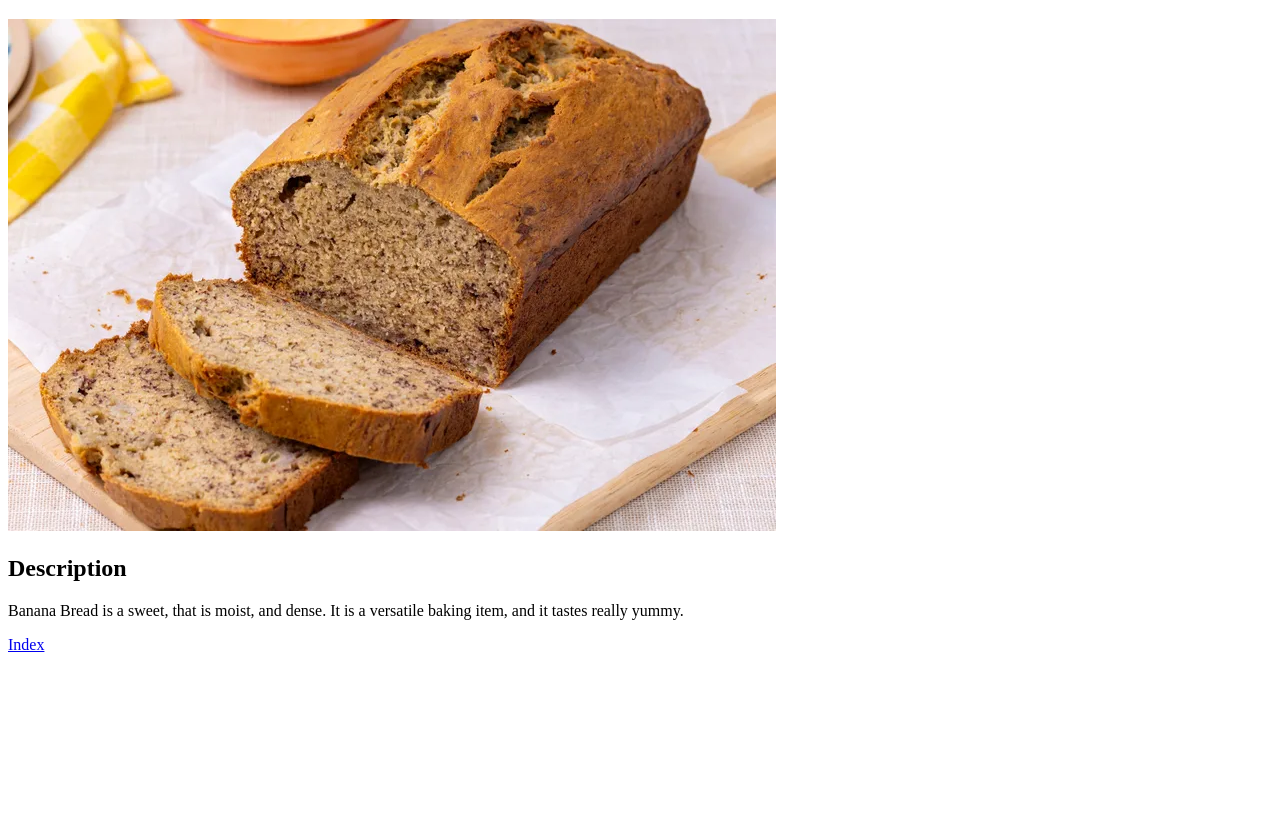
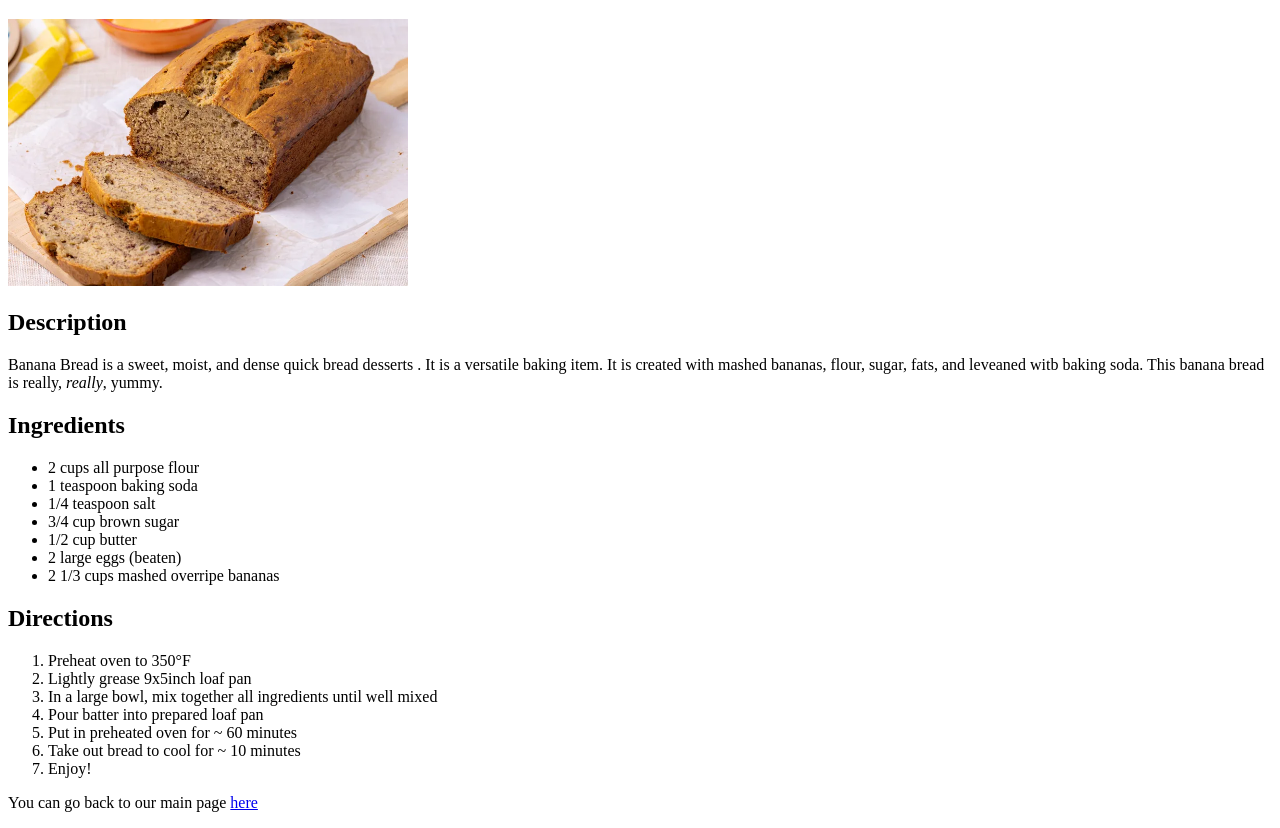
Before and after one commit to Logical18/odin-recipes, a plain HTML site: page recipes/banana_bread.html in a window 1280 px wide. Shown: the part 61-889 px from the top of the page. Before the commit the page ends 800 px from the top, so only its background shows below. Drawn offline with Linux system fonts and the light colour scheme.

Commit message:
add ingredients and directions, and enhance other aspects of page

```diff
--- a/recipes/banana_bread.html
+++ b/recipes/banana_bread.html
@@ -9,12 +9,33 @@
 <body>
     <h1>Banana Bread</h1>
 
-    <img src="nanana_bread.webp" alt="image of delicious looking banana bread">
+    <img src="nanana_bread.webp" alt="image of delicious looking banana bread" width="400">
     <h2>Description</h2>
-    <p>Banana Bread is a sweet, that is moist, and dense. It is a versatile baking item, and it tastes really yummy.</p>
+    <p>Banana Bread is a sweet, moist, and dense quick bread desserts . It is a versatile baking item. It is created with mashed bananas, flour, sugar, fats, and leveaned witb baking soda. This banana bread is really, <em>really</em>, yummy.</p>
 
+    <h2>Ingredients</h2>
+    <ul>
+        <li>2 cups all purpose flour</li>
+        <li>1 teaspoon baking soda</li>
+        <li>1/4 teaspoon salt</li>
+        <li>3/4 cup brown sugar</li>
+        <li>1/2 cup butter</li>
+        <li>2 large eggs (beaten)</li>
+        <li>2 1/3 cups mashed overripe bananas</li>
+     </ul>
 
-    <p><a href="../index.html">Index</a></p>
+    <h2>Directions</h2>
+    <ol>
+        <li>Preheat oven to 350°F</li>
+        <li>Lightly grease 9x5inch loaf pan</li>
+        <li>In a large bowl, mix together all ingredients until well mixed</li>
+        <li>Pour batter into prepared loaf pan</li>
+        <li>Put in preheated oven for ~ 60 minutes</li>
+        <li>Take out bread to cool for ~ 10 minutes</li>
+        <li>Enjoy!</li>
+    </ol>
+
+    <p>You can go back to our main page <a href="../index.html">here</a></p>
 
 </body>
 </html>
```
